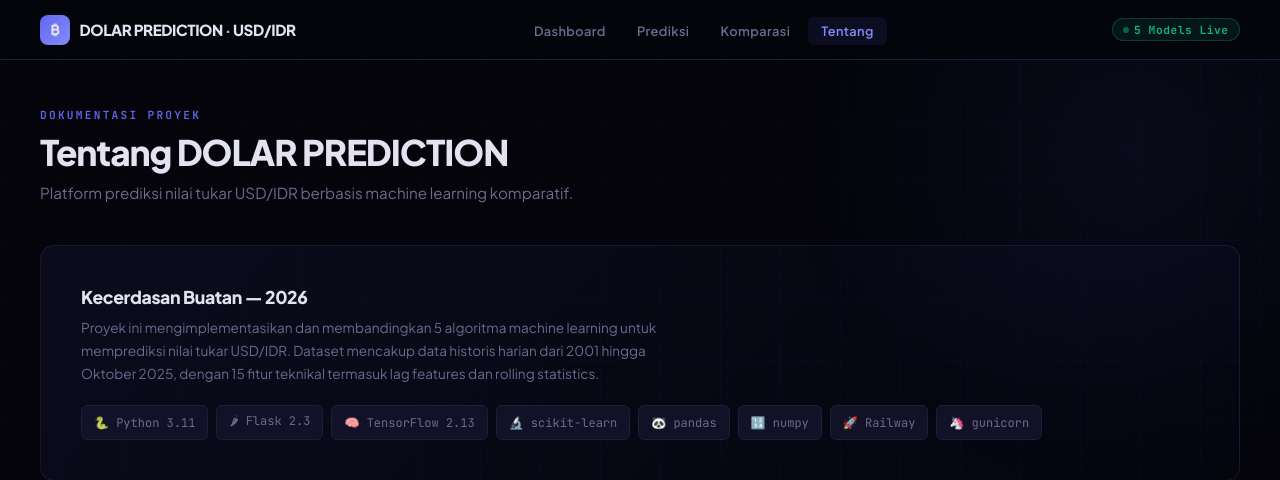
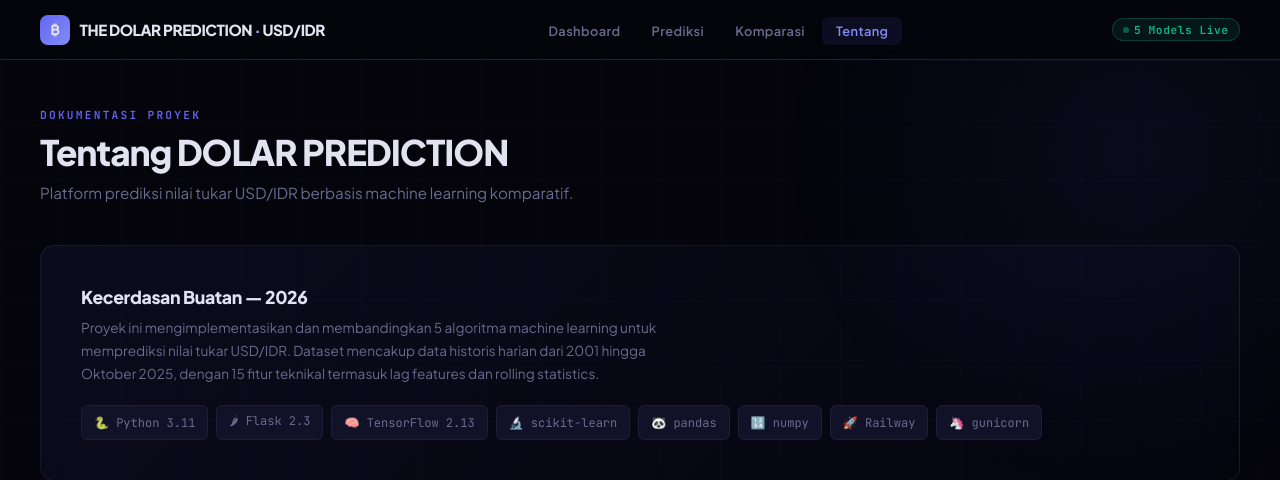
Before and after one commit to anisaritaz19/prediction-usd-idr, a Flask app: page /about in a window 1280 px wide. Shown: the top 480 px of the page. Run offline with Flask 3, Linux system fonts and the light colour scheme; some web fonts are replaced.

Commit message:
update navbar branding

```diff
--- a/app/templates/base.html
+++ b/app/templates/base.html
@@ -285,7 +285,7 @@
   <nav>
     <a class="nav-brand" href="/">
       <span class="brand-icon">₿</span>
-      <span>DOLAR PREDICTION <span class="brand-text">·</span> USD/IDR</span>
+      <span>THE DOLAR PREDICTION <span class="brand-text">·</span> USD/IDR</span>
     </a>
     <ul class="nav-links">
       <li><a href="/" {% if request.endpoint=='index' %}class="active"{% endif %}>Dashboard</a></li>
```
